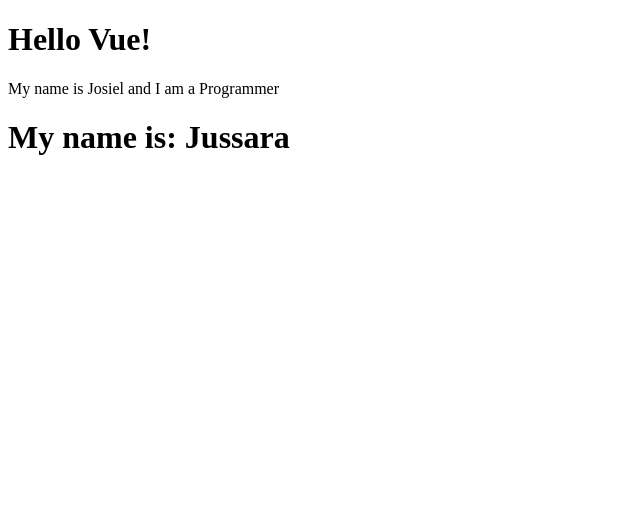
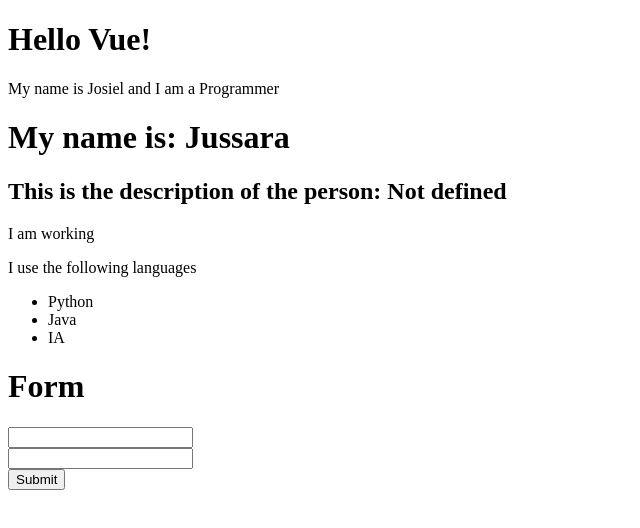
Before and after one commit to josielborges/vue-learning, a Vue app in the folder 2_vue_project/: page / in a window 1280 px wide. Shown: the top 528 px of the page, without its empty margins (0-640 px from the left). Built offline with nearby package versions, Linux system fonts and the light colour scheme.

Commit message:
Created more components

```diff
--- a/2_vue_project/src/App.vue
+++ b/2_vue_project/src/App.vue
@@ -1,15 +1,18 @@
 <template>
   <FirstComponent />
   <LifeCycle />
+  <Person />
 </template>
 
 <script>
 import FirstComponent from './components/FirstComponent.vue'
 import LifeCycle from './components/LifeCycle.vue'
+import Person from "@/components/Person.vue";
 
 export default {
   name: 'App',
   components: {
+    Person,
     FirstComponent,
     LifeCycle
   }
--- /dev/null
+++ b/2_vue_project/src/components/Form.vue
@@ -0,0 +1,33 @@
+<script>
+import Submit from "@/components/form/Submit.vue";
+import InputText from "@/components/form/InputText.vue";
+
+export default {
+  name: 'Form',
+  components: {
+    Submit,
+    InputText
+  }
+}
+</script>
+
+<template>
+  <div>
+    <h1>Form</h1>
+    <form>
+      <div>
+        <InputText/>
+      </div>
+      <div>
+        <InputText/>
+      </div>
+      <div>
+        <Submit/>
+      </div>
+    </form>
+  </div>
+</template>
+
+<style scoped>
+
+</style>
--- /dev/null
+++ b/2_vue_project/src/components/Info.vue
@@ -0,0 +1,27 @@
+<script>
+export default {
+  name: 'Info',
+  data() {
+    return {
+      name: 'Not defined'
+    }
+  }
+}
+</script>
+
+<template>
+    <div>
+      <p>I am working</p>
+      <p>I use the following languages</p>
+      <ul>
+        <li>Python</li>
+        <li>Java</li>
+        <li>IA</li>
+      </ul>
+    </div>
+
+</template>
+
+<style scoped>
+
+</style>
--- /dev/null
+++ b/2_vue_project/src/components/Person.vue
@@ -0,0 +1,29 @@
+<script>
+import Info from "@/components/Info.vue";
+import Form from "@/components/Form.vue";
+
+export default {
+  name: 'Person',
+  data() {
+    return {
+      name: 'Not defined'
+    }
+  },
+  components: {
+    Info,
+    Form
+  }
+}
+</script>
+
+<template>
+  <div>
+    <h2>This is the description of the person: {{ name }}</h2>
+    <Info/>
+    <Form />
+  </div>
+</template>
+
+<style scoped>
+
+</style>
--- /dev/null
+++ b/2_vue_project/src/components/form/InputText.vue
@@ -0,0 +1,13 @@
+<script>
+export default {
+  name: 'Form'
+}
+</script>
+
+<template>
+  <input type="text"/>
+</template>
+
+<style scoped>
+
+</style>
--- /dev/null
+++ b/2_vue_project/src/components/form/Submit.vue
@@ -0,0 +1,13 @@
+<script>
+export default {
+  name: 'Submit'
+}
+</script>
+
+<template>
+  <input type="submit" value="Submit"/>
+</template>
+
+<style scoped>
+
+</style>
```
